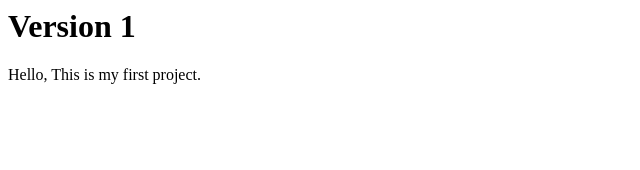
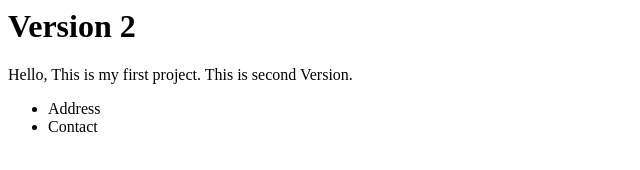
Before and after one commit to AsmitaOjha/first_project, a plain HTML site: page index.html in a window 1280 px wide. Shown: the whole page, without its empty margins (0-640 px from the left). Drawn offline with Linux system fonts and the light colour scheme.

Commit message:
Page added

```diff
--- a/index.html
+++ b/index.html
@@ -6,7 +6,13 @@
     <title>Document</title>
 </head>
 <body>
-    <h1>Version 1</h1>
-   <p> Hello, This is my first project.</p>
+    <h1>Version 2</h1>
+   <p> Hello, This is my first project.
+    This is second Version.
+    <ul>
+        <li>Address</li>
+        <li>Contact</li>
+    </ul>
+   </p>
 </body>
 </html>
```
